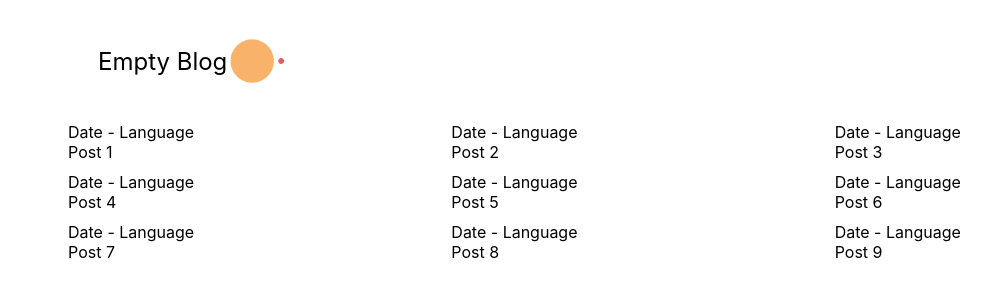
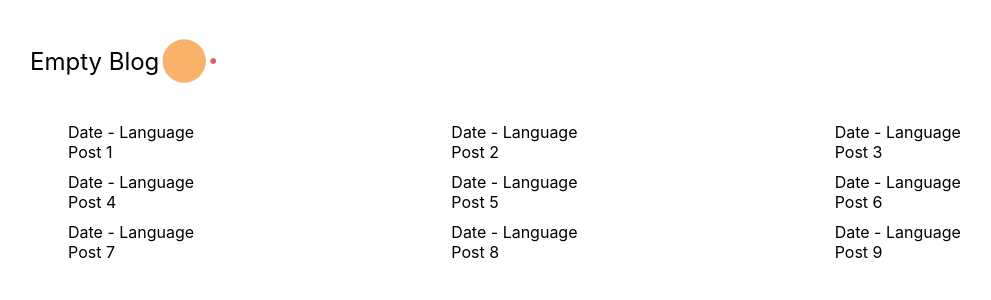
Before and after one commit to cuonghd97/cuonghd97.github.io, a React (Create React App) app: page / in a window 1280 px wide. Shown: the top 300 px of the page, without its empty margins (2-993 px from the left). Built offline with nearby package versions, Linux system fonts and the light colour scheme; a web font is replaced by a local one.

Commit message:
Add Post body

```diff
--- a/src/components/navbar/navbar.module.css
+++ b/src/components/navbar/navbar.module.css
@@ -8,7 +8,7 @@
 .navbar {
     display: flex;
     align-items: center;
-    max-width: 1080px;
+    max-width: 95%;
     margin: auto;
     padding: 25px 0;
 }
```
